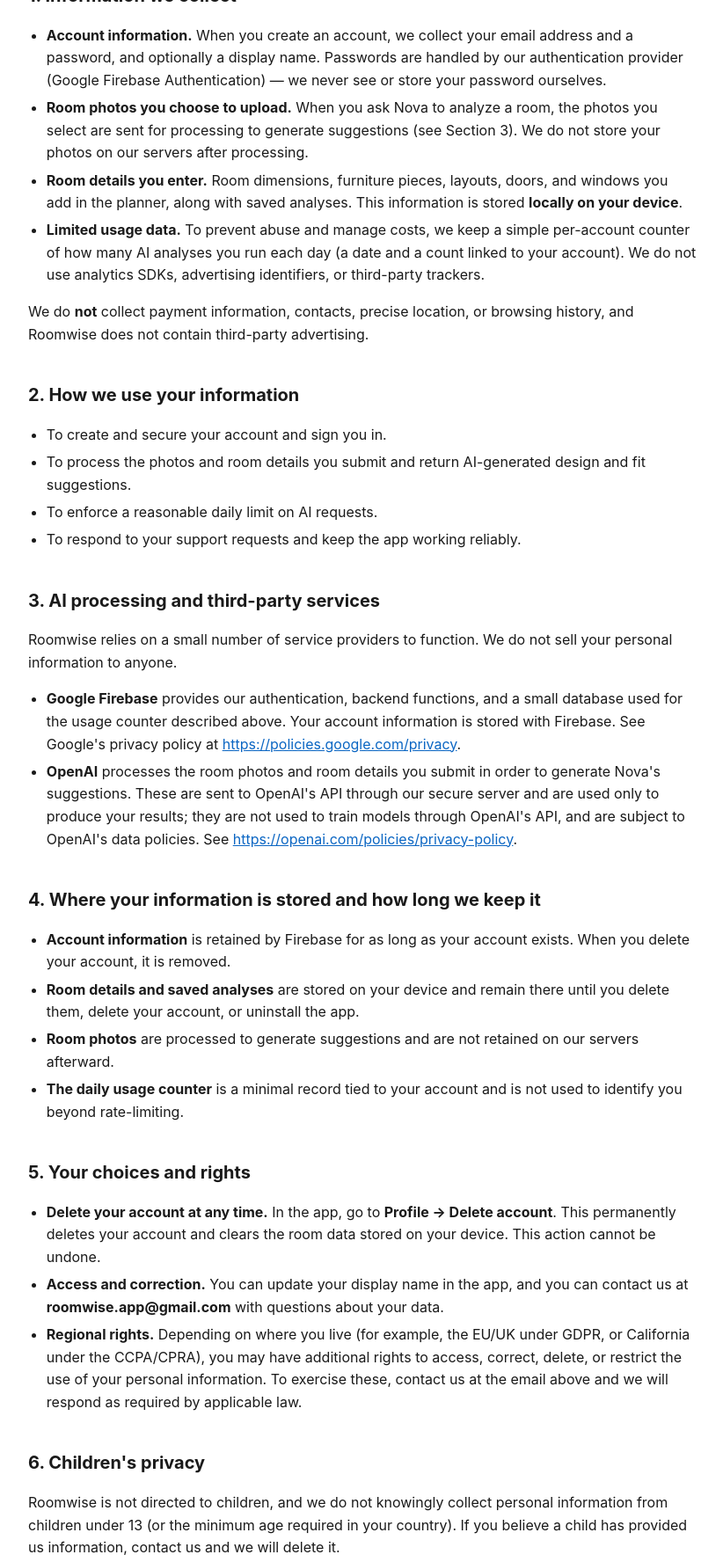
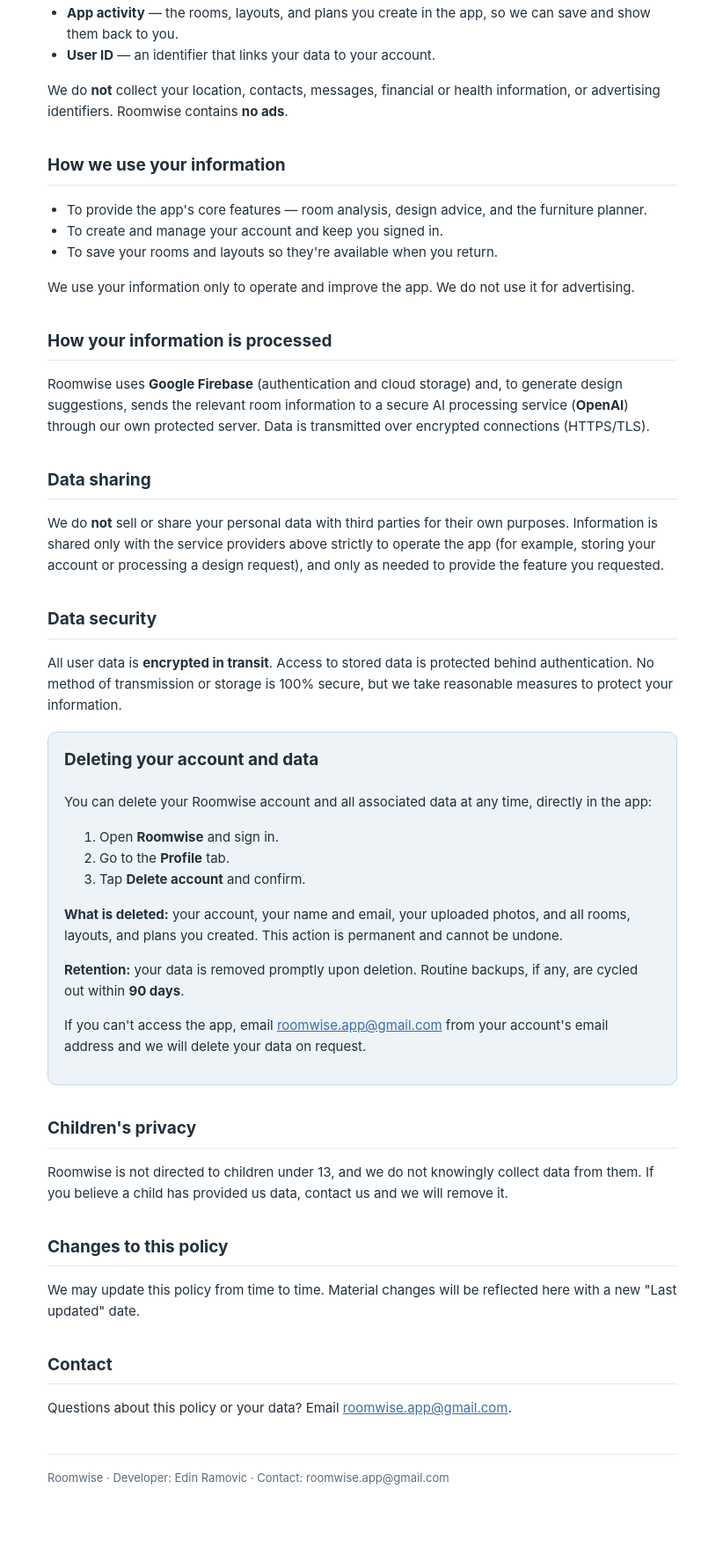
Before and after one commit to c200678-jpg/roomwise-privacy, a plain HTML site: page index.html in a window 1280 px wide. Shown: the part 408-2184 px from the top of the page at 88% size, without its empty margins (228-1050 px from the left). Drawn offline with Linux system fonts and the light colour scheme.

Commit message:
Add files via upload

```diff
--- a/index.html
+++ b/index.html
@@ -1,149 +1,134 @@
 <!DOCTYPE html>
 <html lang="en">
 <head>
-<meta charset="utf-8">
-<meta name="viewport" content="width=device-width, initial-scale=1">
-<title>Roomwise — Privacy Policy</title>
+<meta charset="utf-8" />
+<meta name="viewport" content="width=device-width, initial-scale=1" />
+<title>Roomwise — Privacy Policy &amp; Account Deletion</title>
 <style>
-  :root { color-scheme: light dark; }
+  :root { --ink:#22303c; --mute:#5a6b78; --brand:#3b6ea5; --line:#e2e8f0; }
+  * { box-sizing: border-box; }
   body {
+    margin: 0; color: var(--ink); background: #fff;
     font-family: -apple-system, BlinkMacSystemFont, "Segoe UI", Roboto, Helvetica, Arial, sans-serif;
     line-height: 1.6;
-    max-width: 760px;
-    margin: 0 auto;
-    padding: 40px 20px 80px;
-    color: #1a1a1a;
-    background: #fff;
   }
-  h1 { font-size: 1.9rem; margin-bottom: 0.2em; }
-  h2 { font-size: 1.25rem; margin-top: 2em; }
-  .meta { color: #666; font-size: 0.95rem; margin-bottom: 2em; }
-  ul { padding-left: 1.3em; }
-  li { margin: 0.35em 0; }
-  code { background: #f2f2f2; padding: 0.1em 0.35em; border-radius: 4px; font-size: 0.9em; }
-  .note {
-    background: #fff8e1;
-    border: 1px solid #ffe082;
-    border-radius: 8px;
-    padding: 12px 16px;
-    font-size: 0.92rem;
-    color: #5f4b00;
+  .wrap { max-width: 760px; margin: 0 auto; padding: 40px 22px 72px; }
+  h1 { color: var(--brand); font-size: 28px; margin: 0 0 4px; }
+  .sub { color: var(--mute); margin: 0 0 28px; }
+  h2 { font-size: 19px; margin: 34px 0 8px; border-bottom: 1px solid var(--line); padding-bottom: 6px; }
+  h3 { font-size: 15px; margin: 20px 0 4px; }
+  p, li { font-size: 15px; }
+  ul { padding-left: 22px; }
+  a { color: var(--brand); }
+  .box {
+    background: #eef3f8; border: 1px solid #c6d6e6; border-radius: 10px;
+    padding: 16px 18px; margin: 18px 0;
   }
-  a { color: #0b66c3; }
-  @media (prefers-color-scheme: dark) {
-    body { background: #121212; color: #e6e6e6; }
-    .meta { color: #9a9a9a; }
-    code { background: #262626; }
-    .note { background: #2a2410; border-color: #5f4b00; color: #f0e2b0; }
-    a { color: #6cb0f5; }
-  }
+  code { background:#f1f5f9; padding:1px 6px; border-radius:4px; }
+  footer { margin-top: 40px; color: var(--mute); font-size: 13px; border-top: 1px solid var(--line); padding-top: 16px; }
 </style>
 </head>
 <body>
+<div class="wrap">
 
-<h1>Roomwise Privacy Policy</h1>
-<p class="meta">
-  Effective date: <strong>July 15, 2026</strong><br>
-  Last updated: <strong>July 15, 2026</strong>
-</p>
+  <h1>Roomwise — Privacy Policy</h1>
+  <p class="sub">Last updated: <strong>[UPDATE THIS DATE, e.g. 17 July 2026]</strong></p>
 
-<p>
-  This Privacy Policy explains how <strong>Roomwise</strong> ("Roomwise", "we", "us") handles your
-  information when you use the Roomwise mobile app. Roomwise helps you plan a room and check whether
-  furniture fits, with AI-assisted suggestions from our in-app assistant, "Nova". By using Roomwise,
-  you agree to the practices described here.
-</p>
+  <p>
+    This Privacy Policy explains how <strong>Roomwise</strong> ("the app", "we", "us"),
+    provided by <strong>Edin Ramovic</strong>, handles your information. By using Roomwise
+    you agree to this policy. If you have any questions, contact us at
+    <a href="mailto:roomwise.app@gmail.com">roomwise.app@gmail.com</a>.
+  </p>
 
-<p>Roomwise is provided by <strong>Edin Ramovic</strong>. You can reach us at
-  <strong>roomwise.app@gmail.com</strong>.</p>
+  <h2>Information we collect</h2>
+  <p>Roomwise collects only what it needs to work:</p>
+  <ul>
+    <li><strong>Account information</strong> — your name and email address, used to create and manage your account.</li>
+    <li><strong>Photos</strong> — room photos you choose to upload, used to generate design suggestions and layout estimates.</li>
+    <li><strong>App activity</strong> — the rooms, layouts, and plans you create in the app, so we can save and show them back to you.</li>
+    <li><strong>User ID</strong> — an identifier that links your data to your account.</li>
+  </ul>
+  <p>
+    We do <strong>not</strong> collect your location, contacts, messages, financial or health
+    information, or advertising identifiers. Roomwise contains <strong>no ads</strong>.
+  </p>
 
-<h2>1. Information we collect</h2>
-<ul>
-  <li><strong>Account information.</strong> When you create an account, we collect your email
-    address and a password, and optionally a display name. Passwords are handled by our
-    authentication provider (Google Firebase Authentication) — we never see or store your password
-    ourselves.</li>
-  <li><strong>Room photos you choose to upload.</strong> When you ask Nova to analyze a room, the
-    photos you select are sent for processing to generate suggestions (see Section 3). We do not
-    store your photos on our servers after processing.</li>
-  <li><strong>Room details you enter.</strong> Room dimensions, furniture pieces, layouts, doors,
-    and windows you add in the planner, along with saved analyses. This information is stored
-    <strong>locally on your device</strong>.</li>
-  <li><strong>Limited usage data.</strong> To prevent abuse and manage costs, we keep a simple
-    per-account counter of how many AI analyses you run each day (a date and a count linked to your
-    account). We do not use analytics SDKs, advertising identifiers, or third-party trackers.</li>
-</ul>
-<p>We do <strong>not</strong> collect payment information, contacts, precise location, or browsing
-  history, and Roomwise does not contain third-party advertising.</p>
+  <h2>How we use your information</h2>
+  <ul>
+    <li>To provide the app's core features — room analysis, design advice, and the furniture planner.</li>
+    <li>To create and manage your account and keep you signed in.</li>
+    <li>To save your rooms and layouts so they're available when you return.</li>
+  </ul>
+  <p>We use your information only to operate and improve the app. We do not use it for advertising.</p>
 
-<h2>2. How we use your information</h2>
-<ul>
-  <li>To create and secure your account and sign you in.</li>
-  <li>To process the photos and room details you submit and return AI-generated design and
-    fit suggestions.</li>
-  <li>To enforce a reasonable daily limit on AI requests.</li>
-  <li>To respond to your support requests and keep the app working reliably.</li>
-</ul>
+  <h2>How your information is processed</h2>
+  <p>
+    Roomwise uses <strong>Google Firebase</strong> (authentication and cloud storage) and, to
+    generate design suggestions, sends the relevant room information to a secure AI processing
+    service (<strong>OpenAI</strong>) through our own protected server. Data is transmitted over
+    encrypted connections (HTTPS/TLS).
+  </p>
 
-<h2>3. AI processing and third-party services</h2>
-<p>Roomwise relies on a small number of service providers to function. We do not sell your personal
-  information to anyone.</p>
-<ul>
-  <li><strong>Google Firebase</strong> provides our authentication, backend functions, and a small
-    database used for the usage counter described above. Your account information is stored with
-    Firebase. See Google's privacy policy at
-    <a href="https://policies.google.com/privacy">https://policies.google.com/privacy</a>.</li>
-  <li><strong>OpenAI</strong> processes the room photos and room details you submit in order to
-    generate Nova's suggestions. These are sent to OpenAI's API through our secure server and are
-    used only to produce your results; they are not used to train models through OpenAI's API, and
-    are subject to OpenAI's data policies. See
-    <a href="https://openai.com/policies/privacy-policy">https://openai.com/policies/privacy-policy</a>.</li>
-</ul>
+  <h2>Data sharing</h2>
+  <p>
+    We do <strong>not</strong> sell or share your personal data with third parties for their own
+    purposes. Information is shared only with the service providers above strictly to operate the
+    app (for example, storing your account or processing a design request), and only as needed to
+    provide the feature you requested.
+  </p>
 
-<h2>4. Where your information is stored and how long we keep it</h2>
-<ul>
-  <li><strong>Account information</strong> is retained by Firebase for as long as your account
-    exists. When you delete your account, it is removed.</li>
-  <li><strong>Room details and saved analyses</strong> are stored on your device and remain there
-    until you delete them, delete your account, or uninstall the app.</li>
-  <li><strong>Room photos</strong> are processed to generate suggestions and are not retained on our
-    servers afterward.</li>
-  <li><strong>The daily usage counter</strong> is a minimal record tied to your account and is not
-    used to identify you beyond rate-limiting.</li>
-</ul>
+  <h2>Data security</h2>
+  <p>
+    All user data is <strong>encrypted in transit</strong>. Access to stored data is protected
+    behind authentication. No method of transmission or storage is 100% secure, but we take
+    reasonable measures to protect your information.
+  </p>
 
-<h2>5. Your choices and rights</h2>
-<ul>
-  <li><strong>Delete your account at any time.</strong> In the app, go to
-    <strong>Profile → Delete account</strong>. This permanently deletes your account and clears the
-    room data stored on your device. This action cannot be undone.</li>
-  <li><strong>Access and correction.</strong> You can update your display name in the app, and you
-    can contact us at <strong>roomwise.app@gmail.com</strong> with questions about your data.</li>
-  <li><strong>Regional rights.</strong> Depending on where you live (for example, the EU/UK under
-    GDPR, or California under the CCPA/CPRA), you may have additional rights to access, correct,
-    delete, or restrict the use of your personal information. To exercise these, contact us at the
-    email above and we will respond as required by applicable law.</li>
-</ul>
+  <div class="box" id="delete">
+    <h2 style="margin-top:0;border:none;">Deleting your account and data</h2>
+    <p>You can delete your Roomwise account and all associated data at any time, directly in the app:</p>
+    <ol>
+      <li>Open <strong>Roomwise</strong> and sign in.</li>
+      <li>Go to the <strong>Profile</strong> tab.</li>
+      <li>Tap <strong>Delete account</strong> and confirm.</li>
+    </ol>
+    <p>
+      <strong>What is deleted:</strong> your account, your name and email, your uploaded photos,
+      and all rooms, layouts, and plans you created. This action is permanent and cannot be undone.
+    </p>
+    <p>
+      <strong>Retention:</strong> your data is removed promptly upon deletion. Routine backups, if
+      any, are cycled out within <strong>90 days</strong>.
+    </p>
+    <p>
+      If you can't access the app, email
+      <a href="mailto:roomwise.app@gmail.com">roomwise.app@gmail.com</a> from your account's email
+      address and we will delete your data on request.
+    </p>
+  </div>
 
-<h2>6. Children's privacy</h2>
-<p>Roomwise is not directed to children, and we do not knowingly collect personal information from
-  children under 13 (or the minimum age required in your country). If you believe a child has
-  provided us information, contact us and we will delete it.</p>
+  <h2>Children's privacy</h2>
+  <p>
+    Roomwise is not directed to children under 13, and we do not knowingly collect data from them.
+    If you believe a child has provided us data, contact us and we will remove it.
+  </p>
 
-<h2>7. Security</h2>
-<p>We take reasonable measures to protect your information. Access to AI processing requires a
-  signed-in account, and the credentials used to reach our AI provider are kept on our server, not
-  in the app. No method of transmission or storage is completely secure, so we cannot guarantee
-  absolute security.</p>
+  <h2>Changes to this policy</h2>
+  <p>
+    We may update this policy from time to time. Material changes will be reflected here with a new
+    "Last updated" date.
+  </p>
 
-<h2>8. Changes to this policy</h2>
-<p>We may update this Privacy Policy from time to time. When we do, we will revise the "Last updated"
-  date above, and significant changes may be highlighted in the app. Your continued use of Roomwise
-  after an update means you accept the revised policy.</p>
+  <h2>Contact</h2>
+  <p>
+    Questions about this policy or your data? Email
+    <a href="mailto:roomwise.app@gmail.com">roomwise.app@gmail.com</a>.
+  </p>
 
-<h2>9. Contact us</h2>
-<p>If you have any questions about this Privacy Policy or your data, contact us at
-  <strong>roomwise.app@gmail.com</strong>.</p>
-
+  <footer>
+    Roomwise · Developer: Edin Ramovic · Contact: roomwise.app@gmail.com
+  </footer>
+</div>
 </body>
 </html>
```
